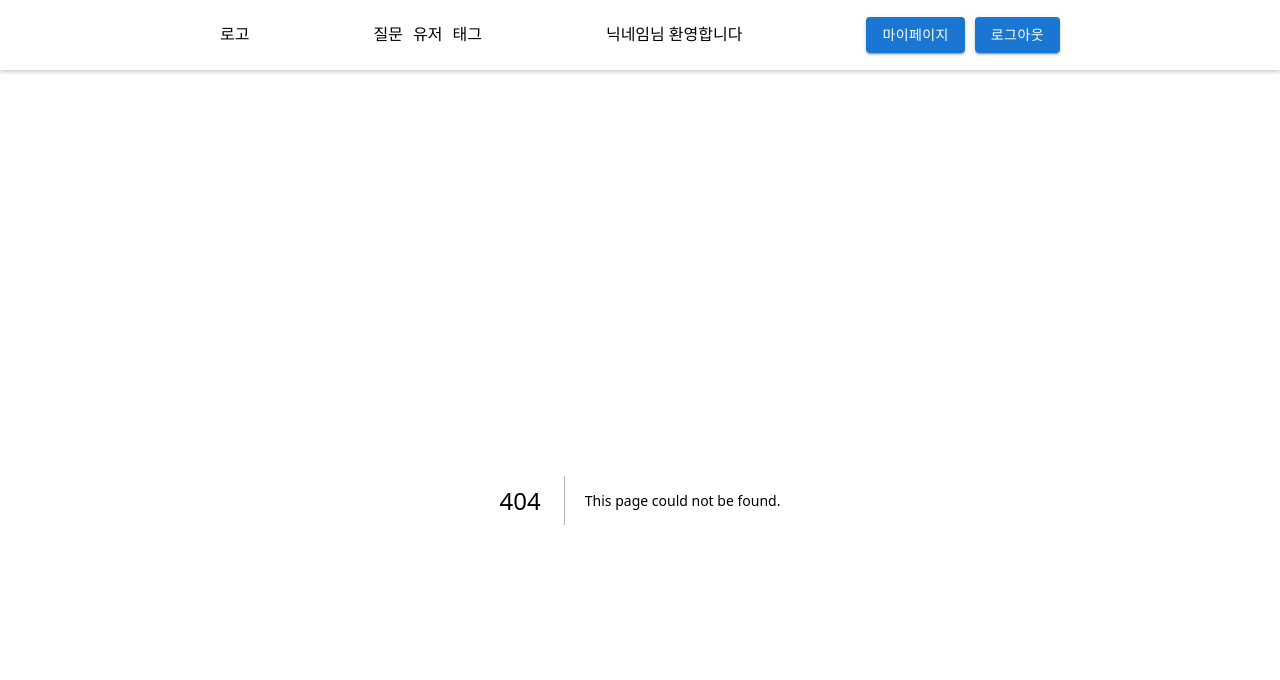
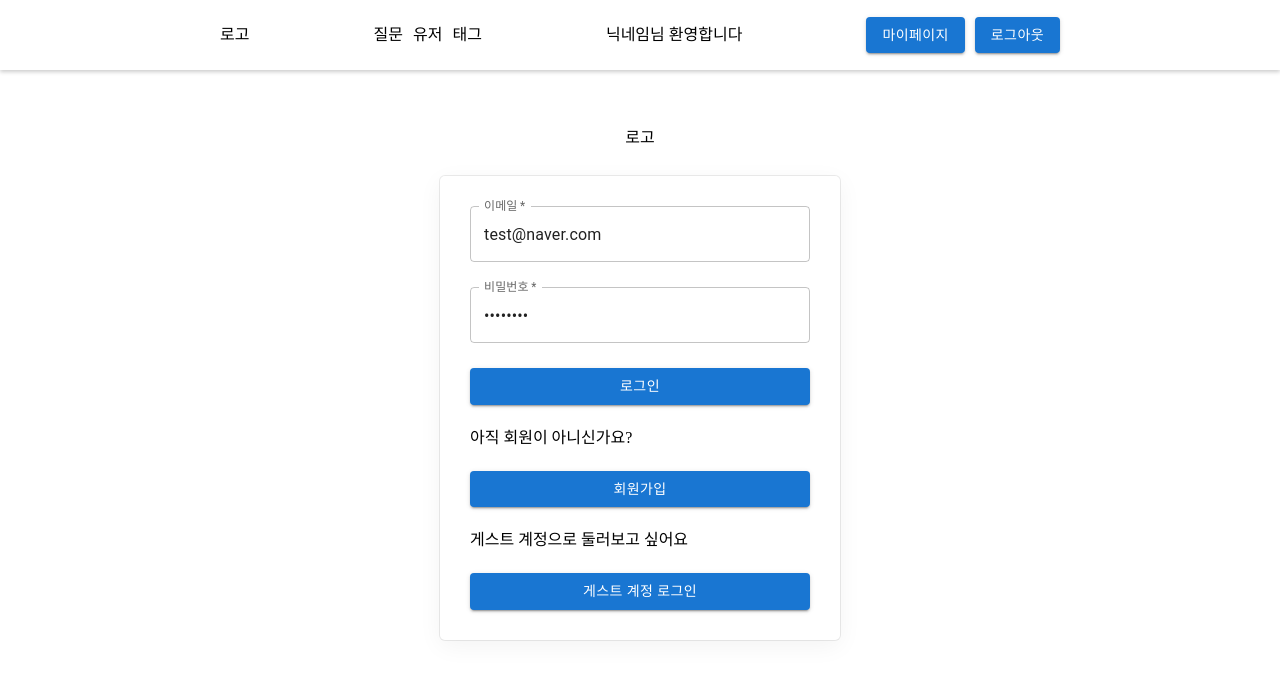
Before and after one commit to 0miiii/Qumunity-next, a Next.js app: page /sign_in in a window 1280 px wide. Before the commit this address had no page. Shown: the top 680 px of the page. Built offline with nearby package versions, Linux system fonts and the light colour scheme.

Commit message:
Add sign in up page

```diff
--- /dev/null
+++ b/src/pages/sign_in/index.style.ts
@@ -0,0 +1,9 @@
+import styled from 'styled-components';
+
+export const Container = styled.main`
+  display: flex;
+  flex-direction: column;
+  align-items: center;
+  gap: 30px;
+  padding: 30px;
+`;
--- /dev/null
+++ b/src/pages/sign_in/index.tsx
@@ -0,0 +1,14 @@
+import React from "react";
+import SignInForm from "@/components/SignInForm/SignInForm";
+import * as Styled from "./index.style";
+
+const AuthPage = () => {
+  return (
+    <Styled.Container>
+      <div>로고</div>
+      <SignInForm />
+    </Styled.Container>
+  );
+};
+
+export default AuthPage;
```
Also changed, not shown: src/pages/sign_up/index.style.ts (added, +9 -0 lines), src/pages/sign_up/index.tsx (added, +14 -0 lines).
